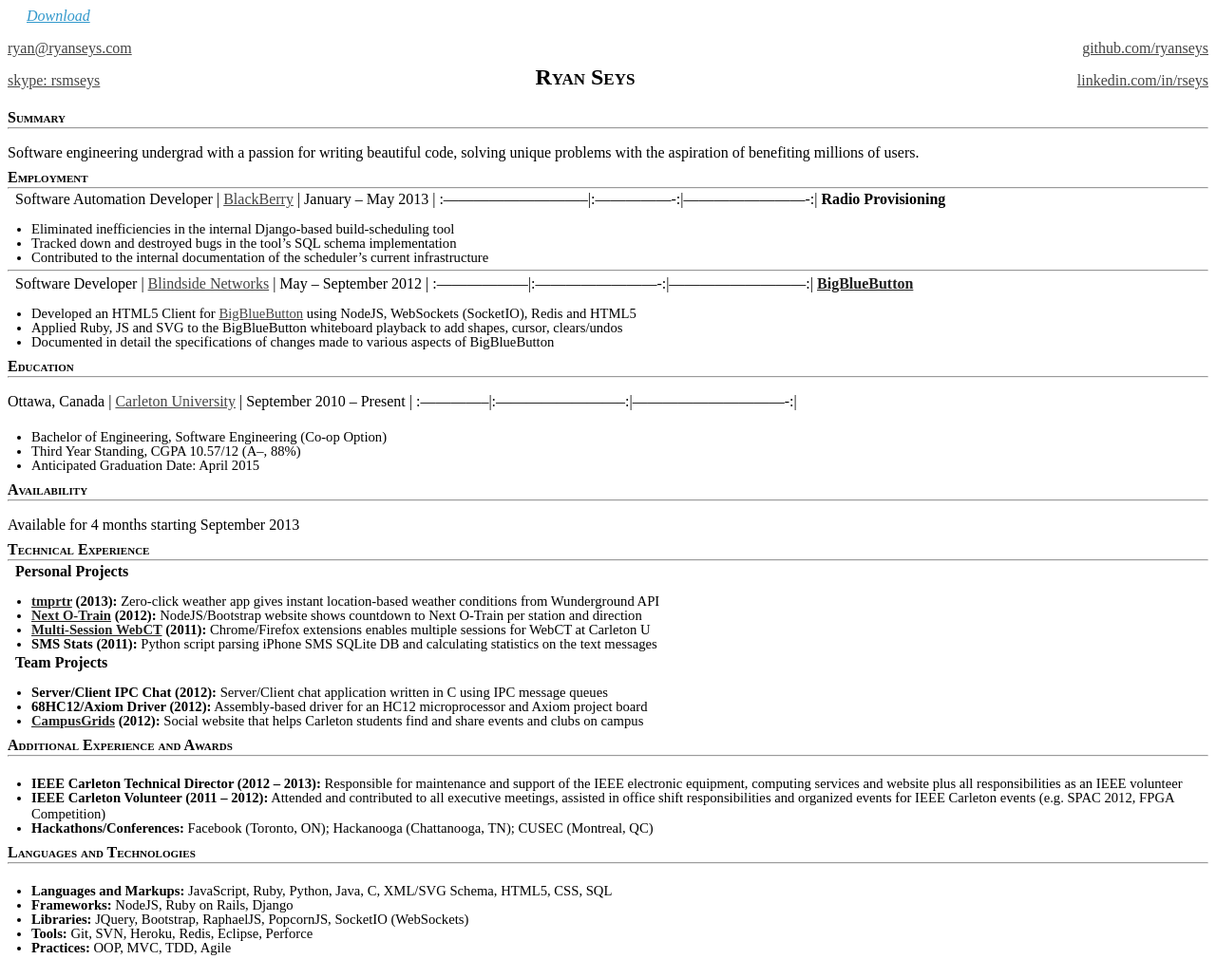
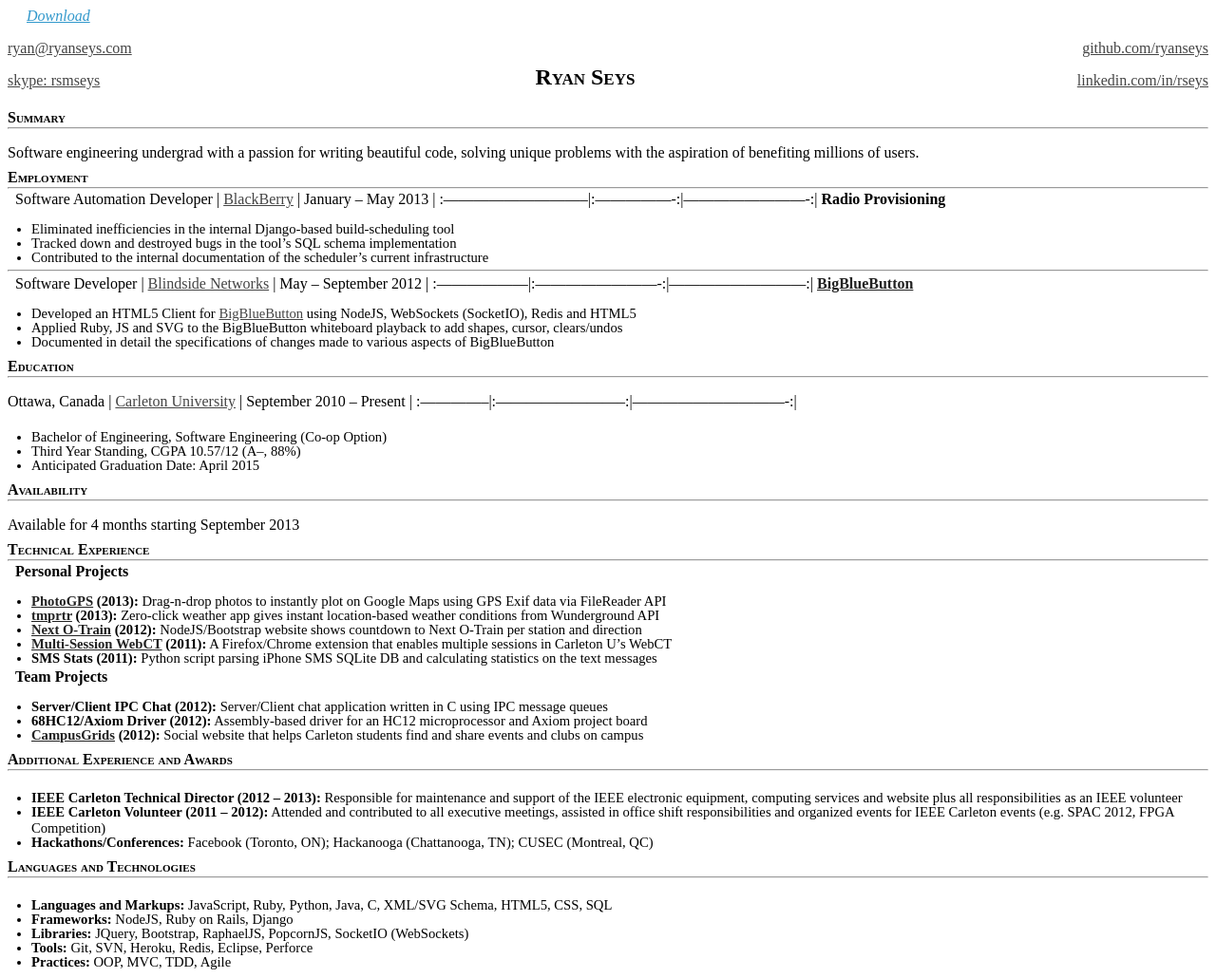
Before and after one commit to tl-dr/ryanseys.com, a Jekyll site: the page built from _posts/2013-01-12-resume.md, in a window 1280 px wide. Shown: the whole page at 95% size. Built offline with Jekyll 4.4.1, drawn with Linux system fonts in a browser that asks for light colours; Markdown is read by kramdown in place of the engine named in the settings.

Commit message:
Add photoGPS

```diff
--- a/_posts/2013-01-12-resume.md
+++ b/_posts/2013-01-12-resume.md
@@ -60,9 +60,10 @@ Available for 4 months starting September 2013
 - - -
 **Personal Projects**
 {: .jobrole}
+- **[PhotoGPS][photogps] (2013):** Drag-n-drop photos to instantly plot on Google Maps using GPS Exif data via FileReader API
 - **[tmprtr][tmprtr] (2013):** Zero-click weather app gives instant location-based weather conditions from Wunderground API
 - **[Next O-Train][otrain] (2012):** NodeJS/Bootstrap website shows countdown to Next O-Train per station and direction
-- **[Multi-Session WebCT][webct] (2011):** Chrome/Firefox extensions enables multiple sessions for WebCT at Carleton U
+- **[Multi-Session WebCT][webct] (2011):** A Firefox/Chrome extension that enables multiple sessions in Carleton U’s WebCT
 - **SMS Stats (2011):** Python script parsing iPhone SMS SQLite DB and calculating statistics on the text messages
 
 **Team Projects**
@@ -104,3 +105,4 @@ shift responsibilities and organized events for IEEE Carleton events (e.g. SPAC
 [cg]: http://campusgrids.com "CampusGrids"
 [moz]: https://www.mozilla.org/ "Mozilla"
 [persona]: https://persona.org "Mozilla Persona"
+[photogps]: https://ryanseys.com/photogps
```
